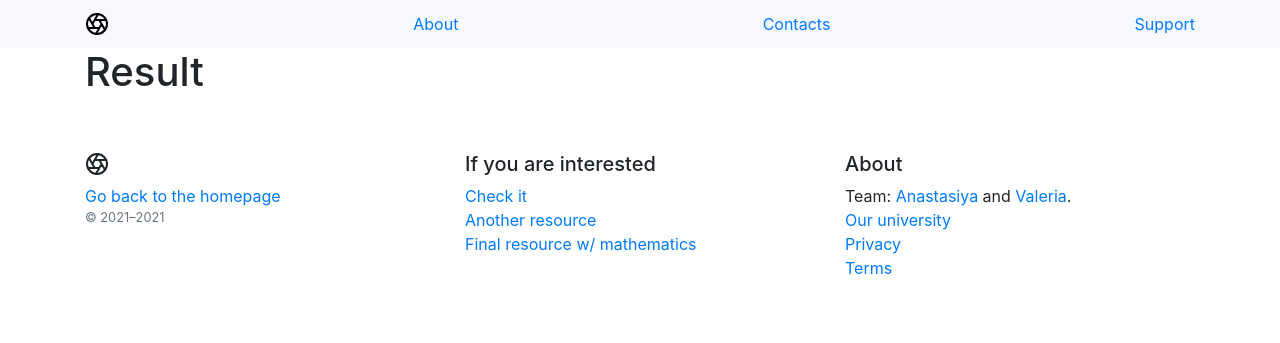
After one commit to Anastasia-Paliy/Dominant_Colors, a Flask app: page /result in a window 1280 px wide. The commit adds this page. Shown: the top 343 px of the page. Run offline with Flask 2, Linux system fonts and the light colour scheme; some libraries are stand-ins or nearby versions.

Commit message:
make it better

```diff
--- a/main.py
+++ b/main.py
@@ -28,6 +28,9 @@ def starting():
     return render_template('starting.html')
 
 
+@site.route('/result')
+def result():
+    return render_template('result.html')
 
 
 if __name__ == "__main__":
--- /dev/null
+++ b/templates/result.html
@@ -0,0 +1,11 @@
+{% extends 'base.html' %}
+
+{% block title %}
+<title>Result</title>
+{% endblock %}
+
+{% block body %}
+<div class="container">
+    <h1>Result</h1>
+</div>
+{% endblock %}
```
Also changed, not shown: templates/home.html (+4 -3 lines).
